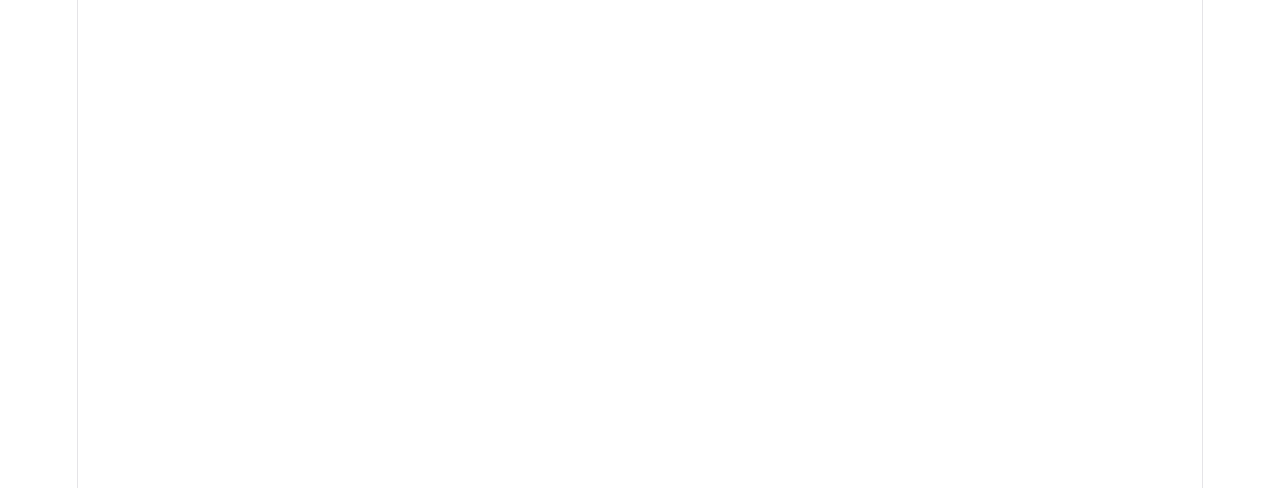
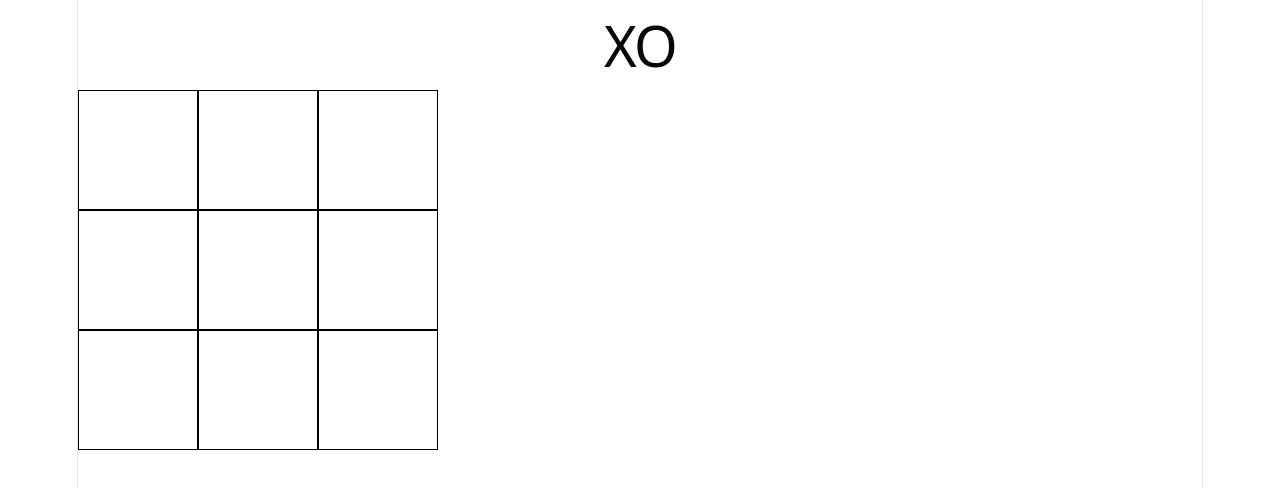
Before and after one commit to ITHUB-SPB/ithub-frontend-widgets, a React (Vite) app: page / in a window 1280 px wide. Shown: the top 488 px of the page. Built offline with nearby package versions, Linux system fonts and the light colour scheme.

Commit message:
19.09.2026

```diff
--- a/src/App.tsx
+++ b/src/App.tsx
@@ -1,3 +1,10 @@
+import Board from "./components/board"
+
 export default function App() {
-
+    return (
+        <div>
+            <h1>XO</h1>
+            <Board />
+        </div>
+    )
 }
--- /dev/null
+++ b/src/components/board.module.css
@@ -0,0 +1,19 @@
+.board {
+    display: grid;
+    grid-template-columns: repeat(3, 15dvmin);
+    grid-template-rows: repeat(3, 15dvmin);
+}
+
+.field {
+    appearance: none;
+    background-color: white;
+    border: 1px solid black;
+    cursor: pointer;
+    user-select: none;
+
+    &:disabled {
+        color: white;
+        pointer-events: none;
+        background-color: black;
+    }
+}
--- /dev/null
+++ b/src/components/board.tsx
@@ -0,0 +1,57 @@
+import { useState } from "react"
+import classes from './board.module.css'
+
+type Move = 'x' | 'o'
+type Board = Array<Move | null>
+type Index = number // TODO
+
+function checkWinner(board: Board, player: Move): Move | null {
+    if (board[0] && board[0] === board[1] && board[1] === board[2]) {
+        return player
+    }
+
+    return null
+}
+
+export default function Board() {
+    const [currentMove, updateMove] = useState<Move>('x')
+
+    const [board, updateBoard] = useState<Board>(Array(9).fill(null))
+
+    const handleClick = (fieldIndex: Index) => {
+        updateBoard(state => {
+            return [
+                ...state.slice(0, fieldIndex),
+                currentMove,
+                ...state.slice(fieldIndex + 1)
+            ]
+            // const newState = [...state]
+            // newState[fieldIndex] = currentMove
+            // return newState
+        })
+
+        const winner = checkWinner(board, currentMove)
+
+        if (winner) {
+            console.log(`winner: ${winner}`)
+            return
+        }
+
+        updateMove(state => state === 'o' ? 'x' : 'o')
+    }
+
+    return (
+        <main className={classes.board}>
+            {board.map(
+                (field, ix) =>
+                    <button
+                        className={classes.field}
+                        onClick={() => handleClick(ix)}
+                        disabled={Boolean(field)}
+                    >
+                        {field}
+                    </button>
+            )}
+        </main>
+    )
+}
```
